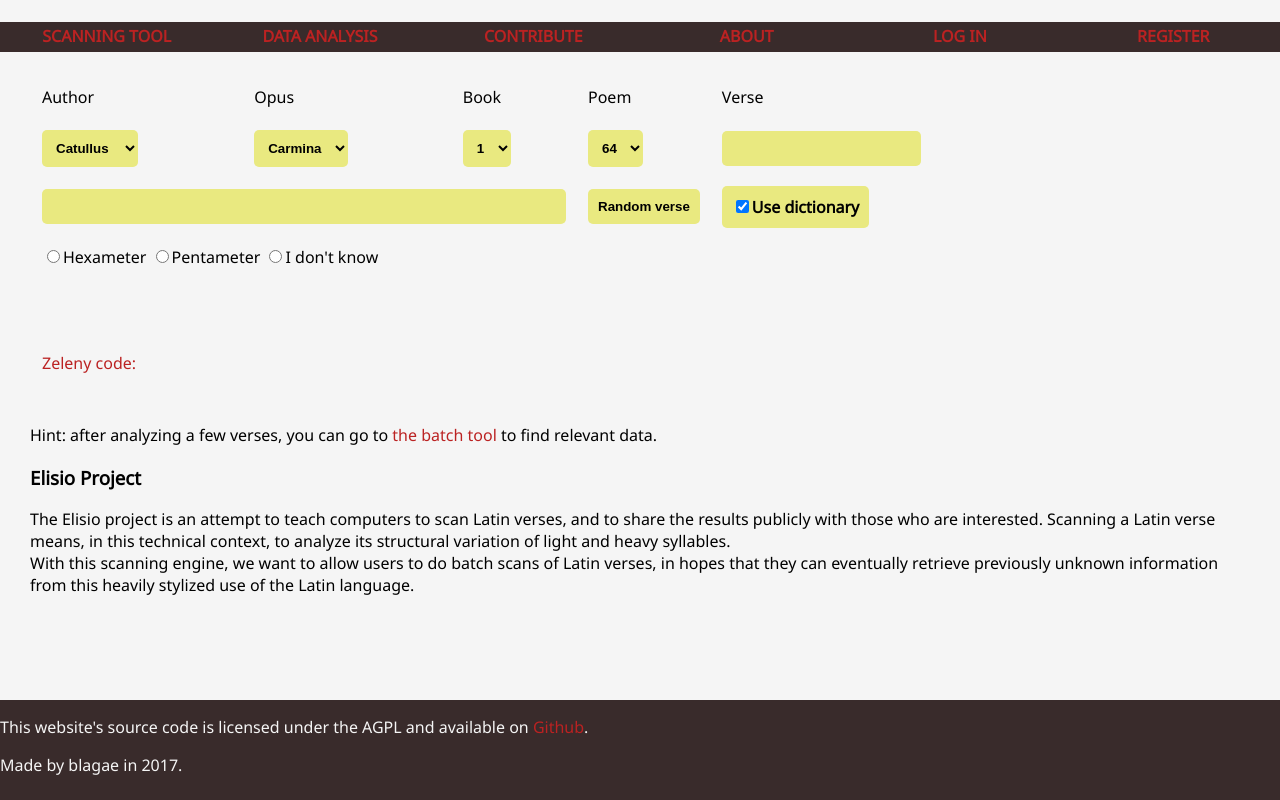
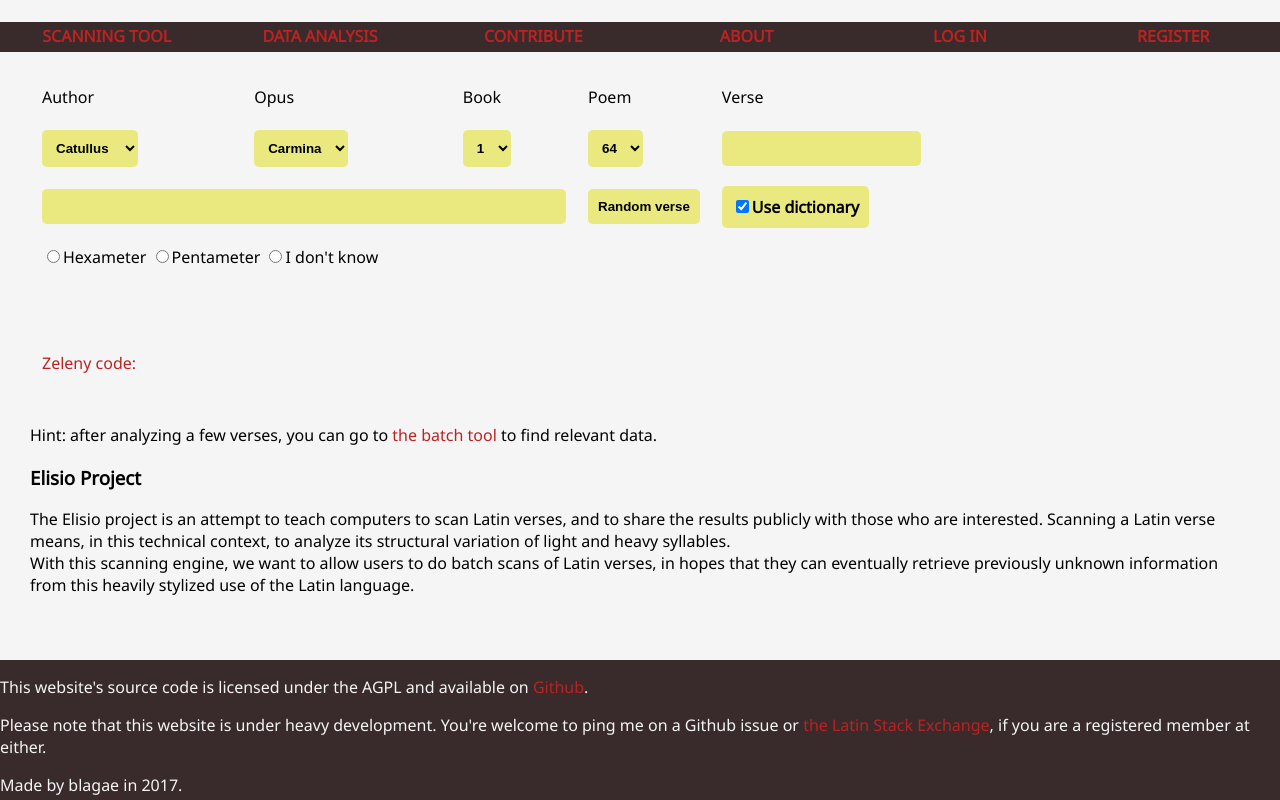
Before and after one commit to blagae/elisio, a Django app: page / in a window 1280 px wide. Run offline with Django 3.2, Linux system fonts and the light colour scheme; data comes from the database, SQL or seed files in the repository; data that the repository does not hold is empty; parts of the project's set-up code (start-up, migrations or seed data) failed here and were passed over; some libraries are stand-ins or nearby versions.

Commit message:
Add 'heavy development' notice to base->footer

```diff
--- a/Elisio/Elisio/static/scripts.js
+++ /dev/null
@@ -1,3 +0,0 @@
-if (false) {
-    alert('omg');
-}
--- a/Elisio/Elisio/static/styles.css
+++ b/Elisio/Elisio/static/styles.css
@@ -6,7 +6,7 @@
 body {
     background-color: #F5F5F5;
     font-family: "Noto Sans", Arial, sans-serif;
-    margin: 0 0 120px;
+    margin: 0 0 160px;
 }
 
 #menuSection {
@@ -29,7 +29,7 @@
     position: fixed;
     left: 0;
     bottom: 0;
-    height: 100px;
+    height: 140px;
     width: 100%;
 }
 
--- a/Elisio/Elisio/templates/base.html
+++ b/Elisio/Elisio/templates/base.html
@@ -7,7 +7,6 @@
         <link rel="stylesheet" href="{% static 'styles.css' %}" />
         {% block extra_styles %}{% endblock %}
         <script src="https://code.jquery.com/jquery-1.11.0.min.js"></script>
-        <script src="{% static 'scripts.js' %}"></script>
         {% block extra_scripts %}{% endblock %}
     </head>
     <body>
@@ -34,6 +33,9 @@
         </section>
         <section id="footerSection">
             <p>This website's source code is licensed under the AGPL and available on <a href="http://github.com/blagae/elisio">Github</a>.</p>
+            <p>Please note that this website is under heavy development.
+            You're welcome to ping me on a Github issue or <a href="https://latin.stackexchange.com">the Latin Stack Exchange</a>,
+            if you are a registered member at either.</p>
             <p>Made by blagae in 2017.</p>
         </section>
     </body>
```
